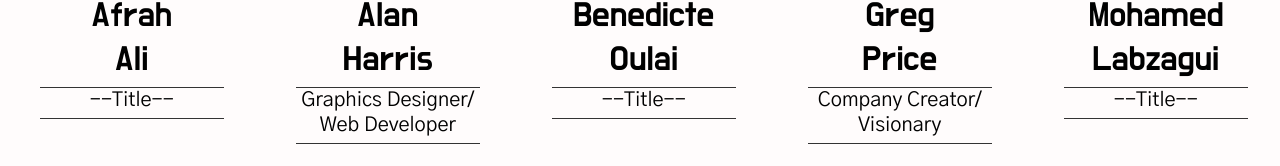
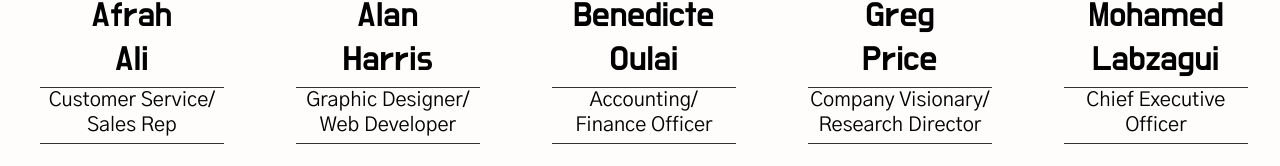
Before and after one commit to ServeMe01/serveme01.github.io, a plain HTML site: page index.html in a window 1280 px wide. Shown: the part 4416-4582 px from the top of the page. Drawn offline with Linux system fonts and the light colour scheme.

Commit message:
updated the team titles

```diff
--- a/index.html
+++ b/index.html
@@ -479,14 +479,14 @@
             <ul class="teamNames">
                 <img class = "profileImage" src = "https://static.thenounproject.com/png/630729-200.png">
                 <li class="name"><center>Afrah<br>Ali</center></li>
-                <li class="title"><center>--Title--</center></li>
+                <li class="title"><center>Customer Service/ Sales Rep</center></li>
             </ul>
         </div>
         <div class="theTeam">
             <ul class="teamNames">
                 <img class = "profileImage" src = "https://static.thenounproject.com/png/630729-200.png">
                 <li class="name"><center>Alan<br>Harris</center></li>
-                <li class="title"><center>Graphics Designer/ Web Developer</center></li>
+                <li class="title"><center>Graphic Designer/ Web Developer</center></li>
 
             </ul>
         </div>
@@ -494,7 +494,7 @@
             <ul class="teamNames">
                 <img class = "profileImage" src = "https://static.thenounproject.com/png/630729-200.png">
                 <li class="name"><center>Benedicte<br>Oulai</center></li>
-                <li class="title"><center>--Title--</center></li>
+                <li class="title"><center>Accounting/ Finance Officer</center></li>
 
             </ul>
         </div>
@@ -502,7 +502,7 @@
             <ul class="teamNames">
                 <img class = "profileImage" src = "https://static.thenounproject.com/png/630729-200.png">
                 <li class="name"><center>Greg<br>Price</center></li>
-                <li class="title"><center>Company Creator/ Visionary</center></li>
+                <li class="title"><center>Company Visionary/ Research Director</center></li>
 
             </ul>
         </div>
@@ -510,7 +510,7 @@
             <ul class="teamNames">
                 <img class = "profileImage" src = "https://static.thenounproject.com/png/630729-200.png">
                 <li class="name"><center>Mohamed<br>Labzagui</center></li>
-                <li class="title"><center>--Title--</center></li>
+                <li class="title"><center>Chief Executive Officer</center></li>
 
             </ul>
         </div>
```
